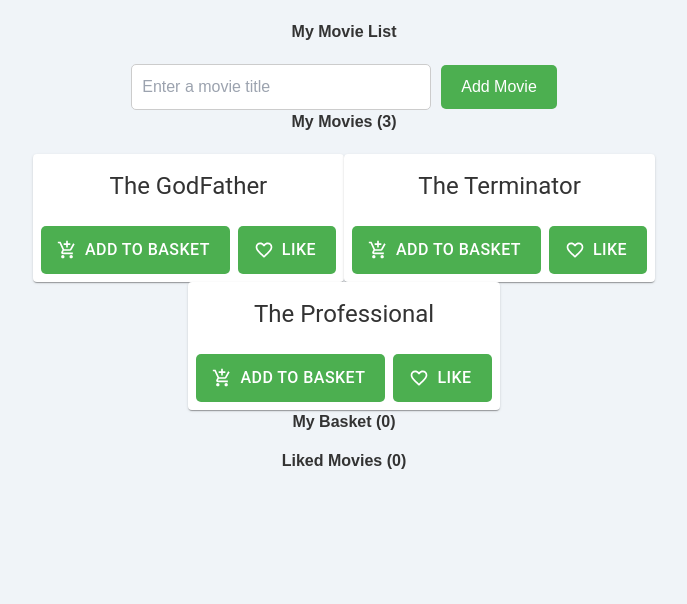
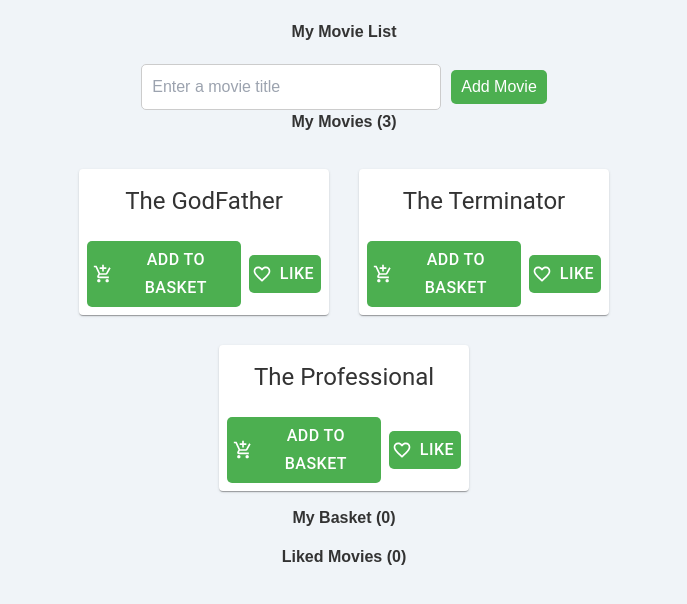
Before and after one commit to jethcherry/redux-movie-store, a Next.js app: page / in a window 1280 px wide. Shown: the top 604 px of the page, without its empty margins (296-983 px from the left). Built offline with nearby package versions, Linux system fonts and the light colour scheme.

Commit message:
finishing styling the movie store redux apllication

```diff
--- a/app/page.tsx
+++ b/app/page.tsx
@@ -4,7 +4,6 @@ import { useSelector, useDispatch } from "react-redux";
 import {
   Card,
   CardContent,
-  CardHeader,
   CardActions,
   Button,
   Typography,
@@ -71,7 +70,7 @@ function Home() {
         <h2>My Movies ({movies.length})</h2>
         <ul className="movie-list">
           {movies.map((movie, index) => (
-            <Card key={index}>
+            <Card key={index} className="movie-card">
               <CardContent>
                 <Typography variant="h5" component="h2">
                   {movie.title}{" "}
--- a/app/pages/home.css
+++ b/app/pages/home.css
@@ -40,7 +40,7 @@ h2 {
 }
 
 .add-movie button {
-  padding: 10px 20px;
+  padding: 5px 10px ;
   font-size: 1rem;
   background-color: #4caf50;
   color: white;
```
